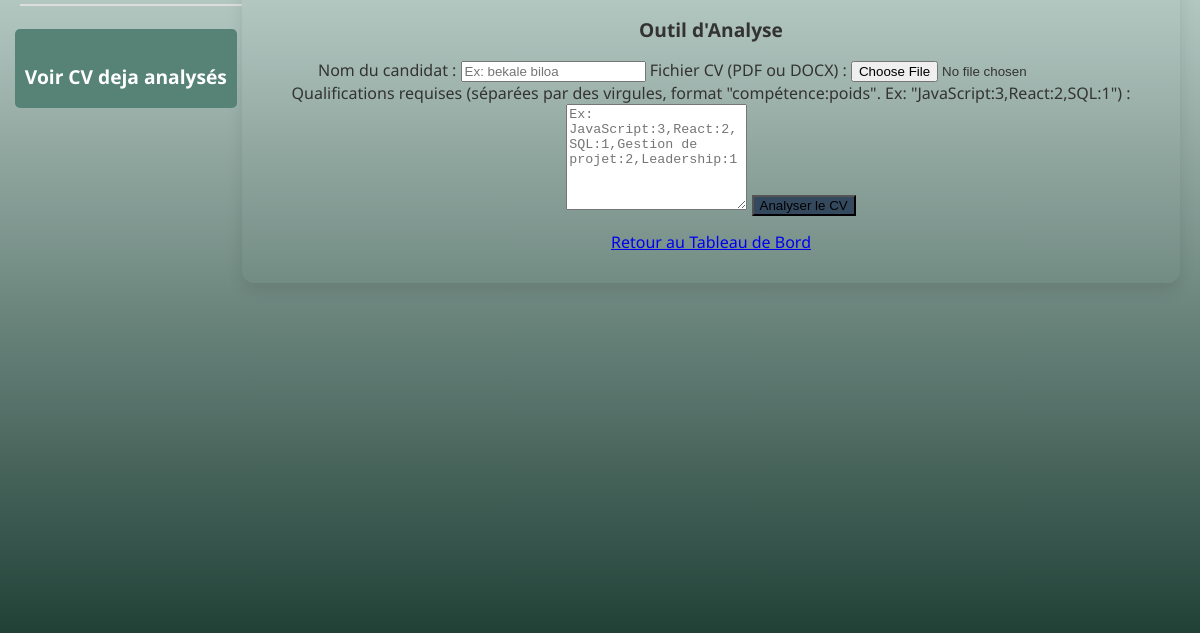
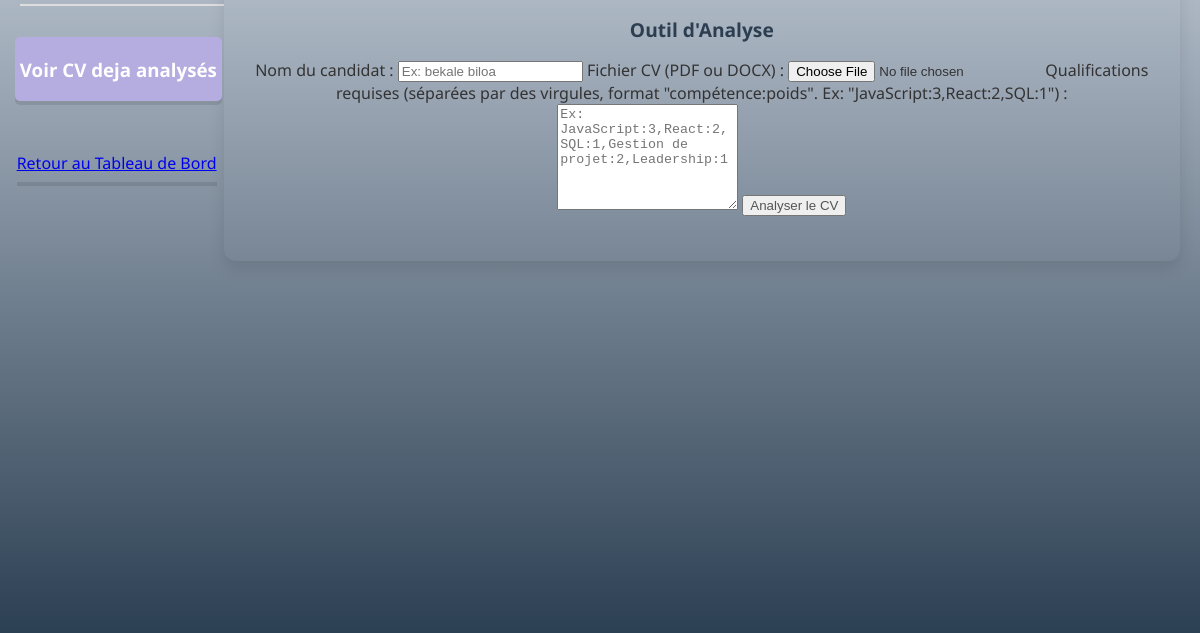
Before and after one commit to Djoycie/PROJET-DE-SUIVI-ET-GESTION-DU-PERSONNEL, an Electron app: page analyse_cv.html in a window 1200 px wide. Shown: the part 207-840 px from the top of the page. Drawn offline with nearby package versions, Linux system fonts and the light colour scheme.

Commit message:
nouveau accueil

```diff
--- a/accueil.css
+++ b/accueil.css
@@ -2,7 +2,7 @@ body {
     font-family: 'Segoe UI', Tahoma, Geneva, Verdana, sans-serif;
     margin: 0;
     padding: 20px;
-    background: linear-gradient(to bottom,#e3f3ee,#214137);
+    background: linear-gradient(to bottom,#d7dee9,#2c4053);
     background-size: cover;
     background-position: center;
     background-repeat: no-repeat;
@@ -18,7 +18,7 @@ body {
     border-radius: 12px;
     box-shadow: 0 8px 16px rgba(0, 0, 0, 0.1);
     padding: 30px;
-    width: 100%;
+    min-width: 800px;
     max-width: 1200px;
     text-align: center;
 }
@@ -32,7 +32,7 @@ h1 {
 
 .module-grid {
     display: grid;
-    grid-template-columns: repeat(auto-fit, minmax(240px, 1fr));
+    grid-template-columns: repeat(auto-fit, minmax(200px, 1fr));
     gap: 35px;
     justify-content: center;
 }
@@ -70,11 +70,11 @@ h1 {
 }
 
 /* Couleurs spécifiques pour les modules (optionnel) */
-.module-block[data-module="analyse_cv"] {     background-color:#b8aeec;
+.module-block[data-module="analyse_cv"] {     background-color:#aca1df;
     background-size: cover;
     background-repeat: no-repeat;
     background-position: center;}
-.module-block[data-module="personnel"] {     background-color:#b8aeec;
+.module-block[data-module="personnel"] {     background-color:#aca1df;
     background-size: cover;
     background-repeat: no-repeat;
     background-position: center;}
@@ -155,7 +155,7 @@ h1 {
     font-size: 0.9em;
     transition: background-color 0.4s ease;
     margin-top: 20rem;
-    margin-left: 1.8rem;
+    margin-left: 0.9rem;
 }
 
 .logout-button:hover {
@@ -164,8 +164,7 @@ h1 {
     transition: background-color 0.2s ease-in;
 }
 button{
-    background-color:#34495e;
-
+    color: #555;
 }
 .use{
     width: 40px;
@@ -186,6 +185,7 @@ button{
 h2{
     margin-top: 2rem;
     font-size: 1.2rem;
+    color: #2c3e50;
 }
 p{
     font-size: 0.9rem;
@@ -220,19 +220,27 @@ p{
     height: 150px;
 }
 .voir{
-     position: absolute;
-    background-color: #568376; /* Couleur rouge pour la déconnexion */
+    position: absolute;
+    background-color: #b5acdf; /* Couleur rouge pour la déconnexion */
     color: white;
-    padding: 2px 10px;
+    padding: 2px 5px;
     border: none;
     border-radius: 5px;
     cursor: pointer;
-    transition: background-color 0.2s ease;
     margin-top: 20rem;
     margin-left: -2.2rem;
+    box-shadow: 0 4px 0 rgba(0, 0, 0, 0.1);
+    height: 60px;
 }
 .voir:hover {
-    background-color: #42695e; /* Rouge plus foncé au survol */
+    background-color: #a599dd; /* Rouge plus foncé au survol */
     color: white;
     transition: background-color 0.2s ease-in;
+
 }
+.retour{
+    height: 30px;
+    margin-top: 70px;
+    margin-left: -0.2rem;
+    box-shadow: 0 4px 0 rgba(0, 0, 0, 0.1);
+}
--- a/analyse_cv.html
+++ b/analyse_cv.html
@@ -22,8 +22,11 @@
          <div class="logo-container">
             <img src="../PROJET-DE-SUIVI-ET-GESTION-DU-PERSONNEL/images/HR-etoile2.png" alt="Logo" class="log">
         </div>
-        <div class="voir" data-module="cv_analyses_historique" id="cv-history-block">
-       <h2>Voir CV deja analysés</h2>
+    <div class="voir" data-module="cv_analyses_historique" id="cv-history-block">
+       <b><h3>Voir CV deja analysés</h3></b>
+       <div class="retour">
+        <a href="accueil.html" class="back-button">Retour au Tableau de Bord</a>
+    </div>
     </div>
     </div>
 
@@ -64,8 +67,6 @@
                     </div>
                 </div>
             </div>
-
-            <a href="accueil.html" class="back-button">Retour au Tableau de Bord</a>
         </div>
     </div>
 
```
Also changed, not shown: accueil.html (+3 -3 lines), index.html (+1 -0 lines).
